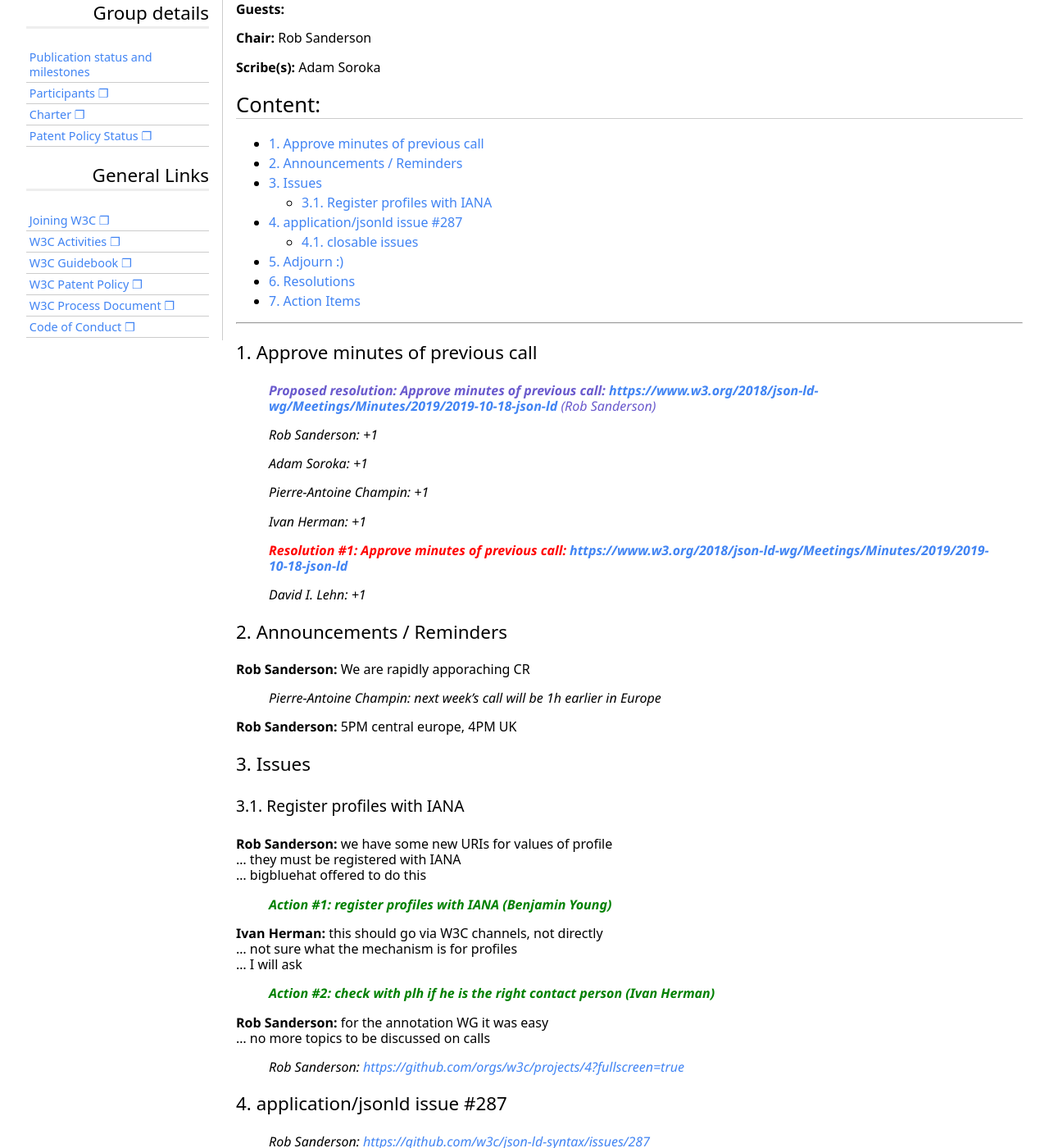
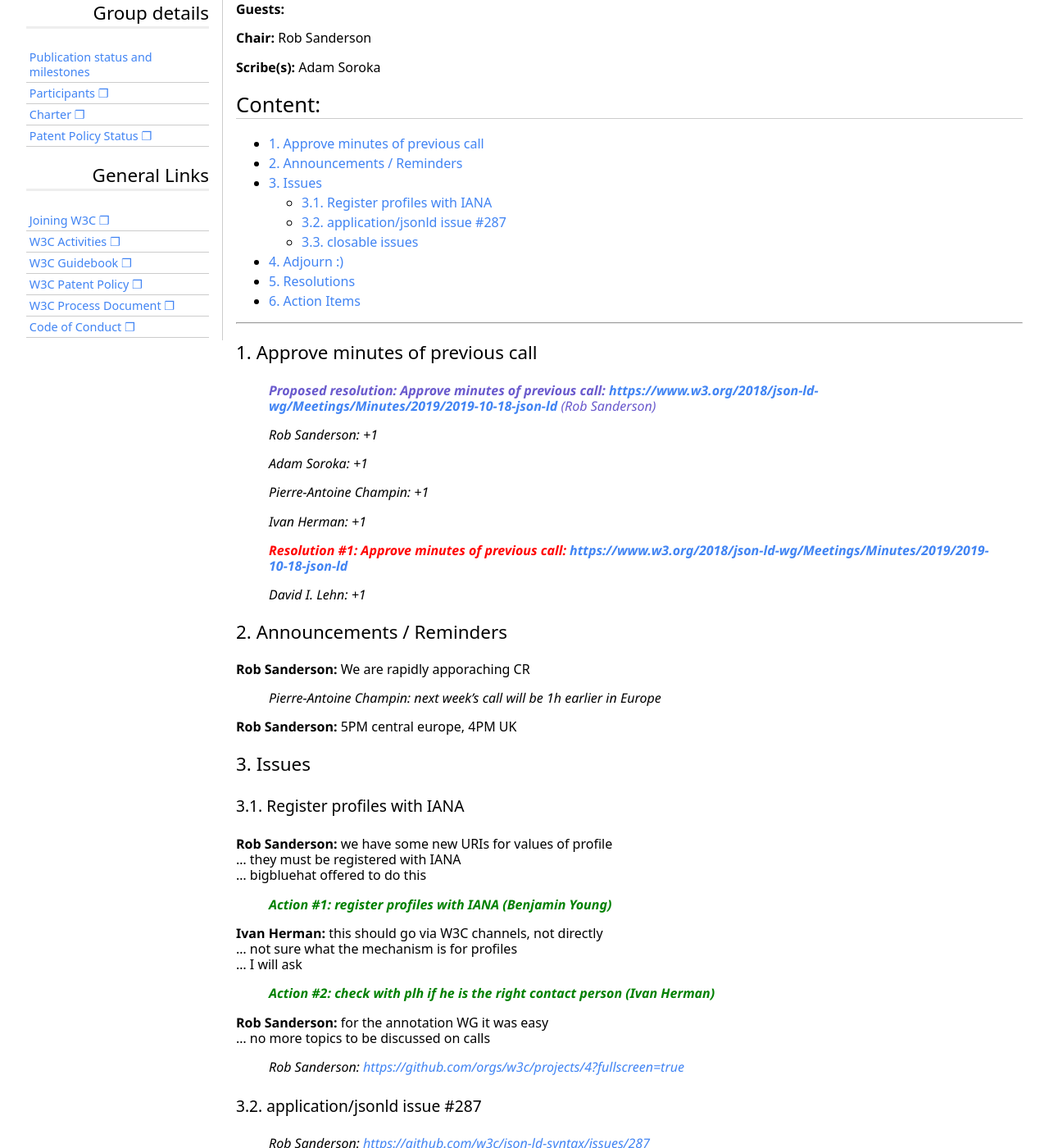
Before and after one commit to w3c/json-ld-wg, a Jekyll site: the page built from _minutes/2019-10-25-json-ld.md, in a window 1280 px wide and 1400 px high, scrolled down 415 px. Shown: the whole window at 82% size. Built offline with Jekyll 4.4.1, drawn with Linux system fonts in a browser that asks for light colours; some web fonts are replaced; some of the changed text lies outside the part shown.

Commit message:
Minutes update

```diff
--- a/_minutes/2019-10-25-json-ld.md
+++ b/_minutes/2019-10-25-json-ld.md
@@ -141,8 +141,8 @@ See also the [Agenda](https://lists.w3.org/Archives/Public/public-json-ld-wg/201
 
 > *Rob Sanderson:* [https://github.com/orgs/w3c/projects/4?fullscreen=true](https://github.com/orgs/w3c/projects/4?fullscreen=true)
 
-### 4. application/jsonld issue #287
-{: #section4}
+#### 3.2. application/jsonld issue #287
+{: #section3-2}
 
 > *Rob Sanderson:* [https://github.com/w3c/json-ld-syntax/issues/287](https://github.com/w3c/json-ld-syntax/issues/287)
 
@@ -154,6 +154,7 @@ See also the [Agenda](https://lists.w3.org/Archives/Public/public-json-ld-wg/201
 … this is documented at the discussion there (at DID)
 
 **Pierre-Antoine Champin:** the goal is to be able to declare application/did+jsonld?
+… ?
 
 **Ivan Herman:** Yes. It's unclear whether application/did+ld+json is acceptable
 
@@ -227,25 +228,25 @@ See also the [Agenda](https://lists.w3.org/Archives/Public/public-json-ld-wg/201
 > ***Action #4: comment in issue inviting DID WG to JSON-LD WG regular call next week to discuss (Rob Sanderson)***
 {: #action4 .action}
 
-#### 4.1. closable issues
-{: #section4-1}
+#### 3.3. closable issues
+{: #section3-3}
 
 > *Rob Sanderson:* [https://github.com/w3c/json-ld-syntax/issues/269](https://github.com/w3c/json-ld-syntax/issues/269)
 
 > *Rob Sanderson:* [https://github.com/w3c/json-ld-framing/issues/69](https://github.com/w3c/json-ld-framing/issues/69)
 
-### 5. Adjourn :)
-{: #section5}
+### 4. Adjourn :)
+{: #section4}
 
 ---
 
 
-### 6. Resolutions
+### 5. Resolutions
 {: #res}
 
 * [Resolution #1](#resolution1): Approve minutes of previous call: [https://www.w3.org/2018/json-ld-wg/Meetings/Minutes/2019/2019-10-18-json-ld](https://www.w3.org/2018/json-ld-wg/Meetings/Minutes/2019/2019-10-18-json-ld)
 
-### 7. Action Items
+### 6. Action Items
 {: #act}
 
 * [Action #1](#action1): register profiles with IANA (Benjamin Young)
```
